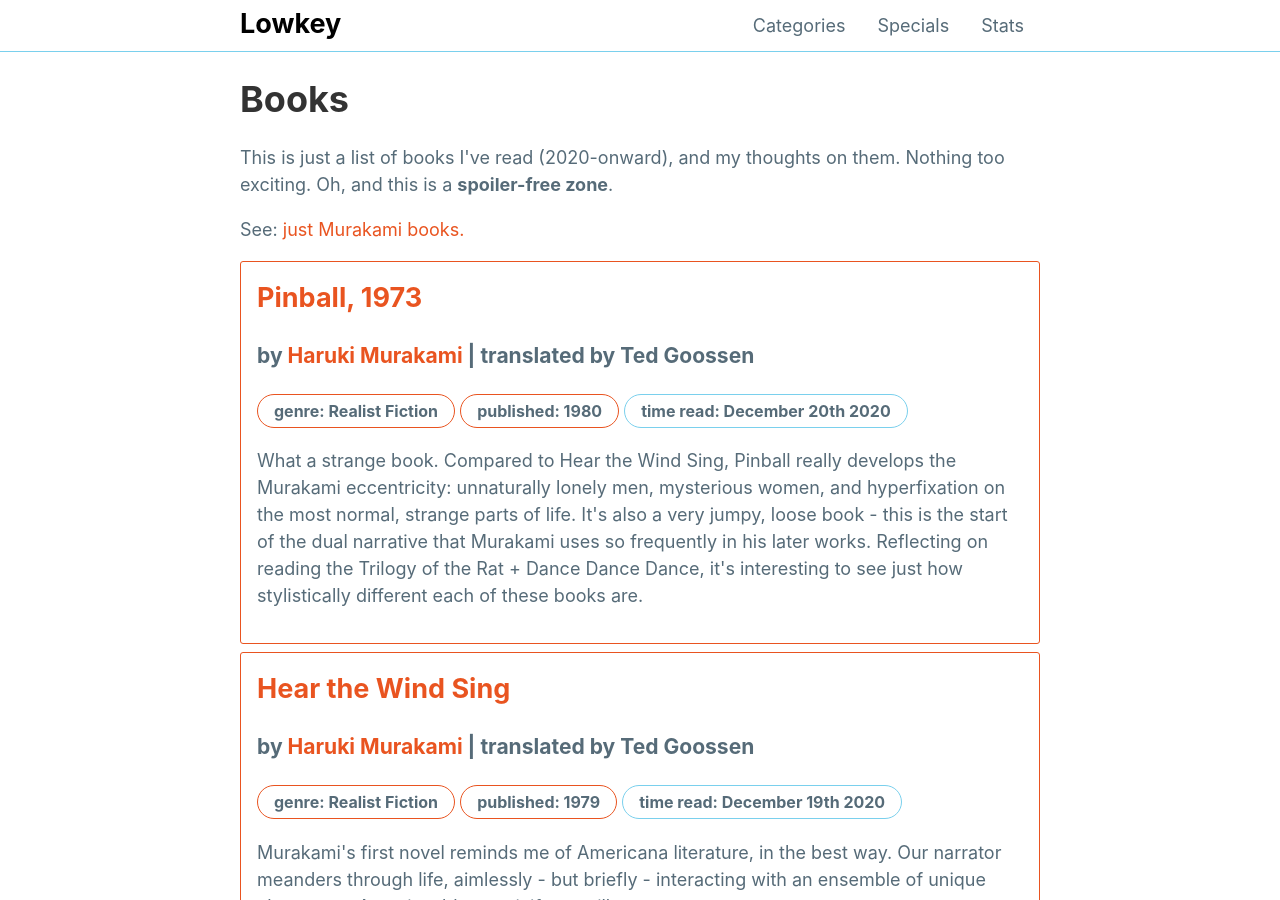
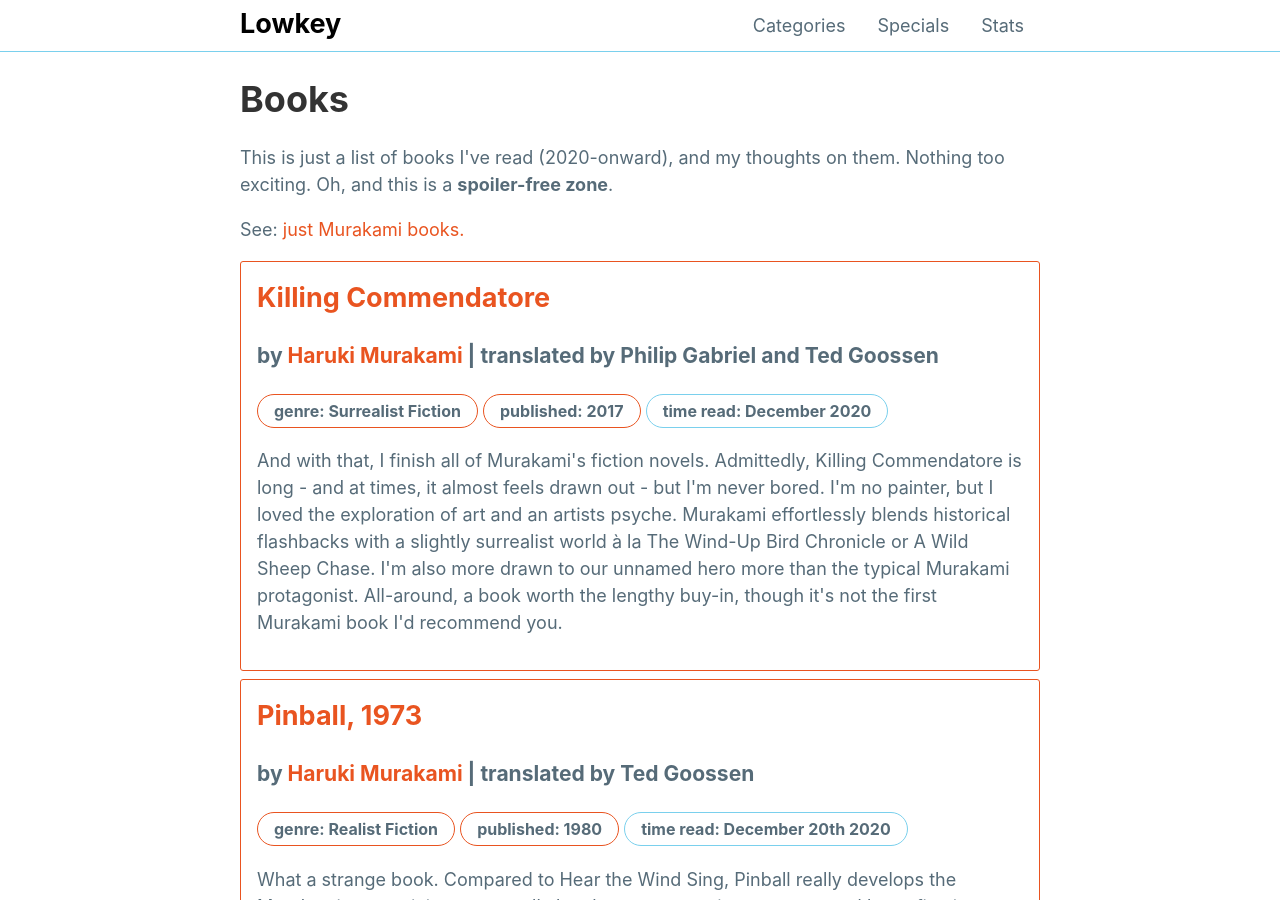
Before and after one commit to mattxwang/lowkey, a Jekyll site: the page built from stats/books.html, in a window 1280 px wide and 900 px high. Built offline with Jekyll 4.4.1, drawn with Linux system fonts in a browser that asks for light colours.

Commit message:
and we done!

```diff
--- a/_data/books.yml
+++ b/_data/books.yml
@@ -264,3 +264,12 @@ pinball1973:
   time_read: December 20th 2020
   thoughts: >
     What a strange book. Compared to Hear the Wind Sing, Pinball really develops the Murakami eccentricity: unnaturally lonely men, mysterious women, and hyperfixation on the most normal, strange parts of life. It's also a very jumpy, loose book - this is the start of the dual narrative that Murakami uses so frequently in his later works. Reflecting on reading the Trilogy of the Rat + Dance Dance Dance, it's interesting to see just how stylistically different each of these books are.
+killingcommendatore:
+  title: Killing Commendatore
+  author: Haruki Murakami
+  translator: Philip Gabriel and Ted Goossen
+  genre: Surrealist Fiction
+  year_published: 2017
+  time_read: December 2020
+  thoughts: >
+    And with that, I finish all of Murakami's fiction novels. Admittedly, Killing Commendatore is long - and at times, it almost feels drawn out - but I'm never bored. I'm no painter, but I loved the exploration of art and an artists psyche. Murakami effortlessly blends historical flashbacks with a slightly surrealist world à la The Wind-Up Bird Chronicle or A Wild Sheep Chase. I'm also more drawn to our unnamed hero more than the typical Murakami protagonist. All-around, a book worth the lengthy buy-in, though it's not the first Murakami book I'd recommend you.
```
